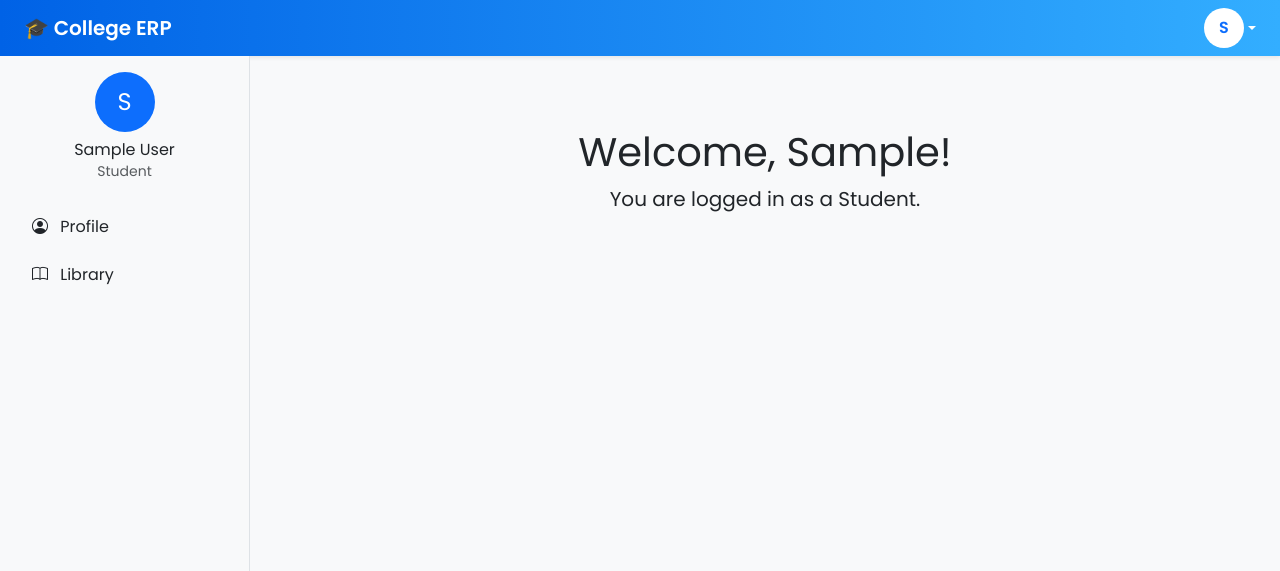
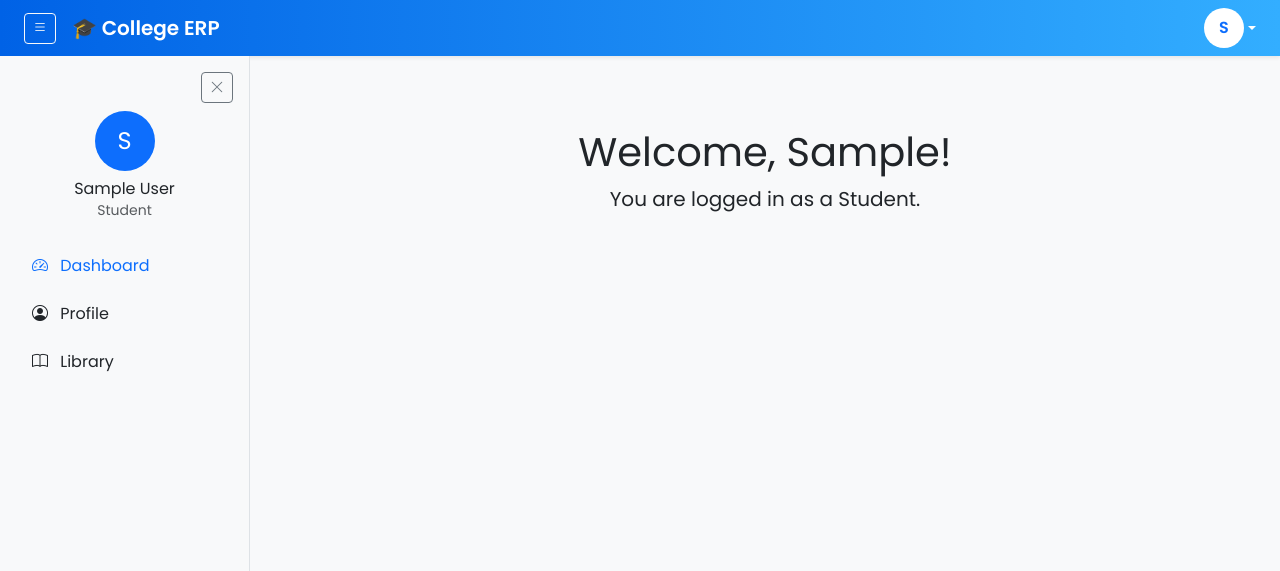
Before and after one commit to Ritesh-Dhekane/college_erp_project, a Django app: page /dashboard/admin/ in a window 1280 px wide. Shown: the top 571 px of the page. Run offline with Django 5.2, Linux system fonts and the light colour scheme; the visitor is signed in with stand-in values (Sample User, id 1).

Commit message:
Add Dashboard routing in sidebar along with collpse button for sidebar

```diff
--- a/college_erp/core/templates/base.html
+++ b/college_erp/core/templates/base.html
@@ -43,43 +43,45 @@
 </head>
 
 <body>
+
 <!-- Navbar -->
 <nav class="navbar navbar-expand-lg navbar-dark bg-gradient-primary shadow-sm">
   <div class="container-fluid d-flex justify-content-between align-items-center px-4">
-      <!-- Left: Logo + Project Name -->
+    <div class="d-flex align-items-center">
+      {% if request.user.is_authenticated %}
+        <!-- Sidebar reopen button (visible on md+ screens) -->
+        <button id="sidebarReopenBtn" class="btn btn-outline-light btn-sm me-3 d-none d-md-inline-flex align-items-center" type="button" aria-label="Open sidebar">
+          <i class="bi bi-list"></i>
+        </button>
+      {% endif %}
+
+      <!-- Logo + Project Name -->
       <a class="navbar-brand fw-bold d-flex align-items-center" href="{% url 'core:home' %}">
         🎓 College ERP
       </a>
+    </div>
 
     <!-- Right: Profile / Login-Register -->
-      <div>
+    <div class="d-flex align-items-center">
       {% if request.user.is_authenticated %}
         <!-- Profile dropdown -->
         <div class="dropdown">
           <a class="d-flex align-items-center text-white text-decoration-none dropdown-toggle" href="#" role="button"
             id="profileDropdown" data-bs-toggle="dropdown" aria-expanded="false">
-            <div class="rounded-circle bg-white text-primary d-flex justify-content-center align-items-center" style="
-                                    width: 40px;
-                                    height: 40px;
-                                    font-weight: 600;
-                                ">
+            <div class="rounded-circle bg-white text-primary d-flex justify-content-center align-items-center"
+                 style="width: 40px; height: 40px; font-weight: 600;">
               {{ request.user.first_name|first|upper }}
             </div>
           </a>
           <ul class="dropdown-menu dropdown-menu-end" aria-labelledby="profileDropdown">
             <li class="dropdown-item-text fw-bold">
-              {{ request.user.first_name }} {{
-              request.user.last_name }}
+              {{ request.user.first_name }} {{ request.user.last_name }}
             </li>
             <li class="dropdown-item-text text-muted">
               {{ request.user.role|capfirst }}
             </li>
-            <li>
-              <hr class="dropdown-divider" />
-            </li>
-            <li>
-              <a class="dropdown-item" href="{% url 'core:logout' %}">Logout</a>
-            </li>
+            <li><hr class="dropdown-divider" /></li>
+            <li><a class="dropdown-item" href="{% url 'core:logout' %}">Logout</a></li>
           </ul>
         </div>
       {% else %}
@@ -90,6 +92,8 @@
     </div>
   </div>
 </nav>
+
+
 
   <div class="d-flex flex-grow-1 position-relative">
 
@@ -151,5 +155,54 @@
     handleResize();
   });
 </script>
+<script>
+  document.addEventListener("DOMContentLoaded", function () {
+    const sidebarMenu = document.getElementById("sidebarMenu");
+    const sidebar = sidebarMenu ? sidebarMenu.closest("nav") : null;
+    const reopenBtn = document.getElementById("sidebarReopenBtn");
+
+    if (!sidebarMenu || !sidebar) return;
+
+    function getCollapse() {
+      return bootstrap.Collapse.getOrCreateInstance(sidebarMenu, { toggle: false });
+    }
+
+    // Reopen button for desktop
+    if (reopenBtn) {
+      reopenBtn.addEventListener("click", function (e) {
+        e.preventDefault();
+        getCollapse().show();
+        sidebar.classList.remove("sidebar-collapsed");
+      });
+    }
+
+    // Resize handling for mobile floating sidebar
+    function handleResize() {
+      if (window.innerWidth <= 768) {
+        sidebar.classList.add("sidebar-float");
+        sidebar.classList.remove("sidebar-static");
+        if (sidebarMenu.classList.contains("show")) {
+          const collapseInstance = bootstrap.Collapse.getOrCreateInstance(sidebarMenu);
+          collapseInstance.hide();
+        }
+      } else {
+        sidebar.classList.remove("sidebar-float");
+        sidebar.classList.add("sidebar-static");
+      }
+    }
+
+    // Auto-close sidebar on mobile link click
+    sidebar.addEventListener("click", function (e) {
+      if (window.innerWidth <= 768 && e.target.closest("a.nav-link")) {
+        const collapseInstance = bootstrap.Collapse.getOrCreateInstance(sidebarMenu);
+        collapseInstance.hide();
+      }
+    });
+
+    window.addEventListener("resize", handleResize);
+    handleResize();
+  });
+</script>
+
 
 </html>
--- a/college_erp/core/templates/sidebar.html
+++ b/college_erp/core/templates/sidebar.html
@@ -1,25 +1,28 @@
 {% comment %}
 Dynamic sidebar for logged-in users.
 - Full height
-- Collapsible on small screens via hamburger
+- Collapsible on small screens
 - Role-based menu
-- Safe: does not crash if URLs are not yet implemented
 {% endcomment %}
 
 {% if request.user.is_authenticated %}
-<nav class="sidebar d-flex flex-column flex-shrink-0 bg-light vh-100 p-3 border-end d-none d-md-flex" style="width: 250px;">
+<nav id="appSidebar" class="sidebar d-flex flex-column flex-shrink-0 bg-light vh-100 p-3 border-end d-none d-md-flex"
+  style="width: 250px;">
 
-
-  <!-- Hamburger for small screens -->
-  <button class="btn btn-primary d-md-none mb-3" type="button" data-bs-toggle="collapse" data-bs-target="#sidebarMenu">
-    <i class="bi bi-list"></i>
-  </button>
+  <!-- Desktop Close Button (visible md+) -->
+  <div class="d-flex justify-content-end mb-2">
+    <button id="sidebarCloseBtn" class="btn btn-sm btn-outline-secondary d-none d-md-inline-flex" type="button"
+      aria-label="Close sidebar">
+      <i class="bi bi-x-lg"></i>
+    </button>
+  </div>
 
   <div class="collapse d-md-block" id="sidebarMenu">
 
     <!-- Profile circle -->
     <div class="mb-4 text-center">
-      <div class="rounded-circle bg-primary text-white d-flex justify-content-center align-items-center mx-auto" style="width:60px; height:60px; font-size:1.5rem;">
+      <div class="rounded-circle bg-primary text-white d-flex justify-content-center align-items-center mx-auto"
+        style="width:60px; height:60px; font-size:1.5rem;">
         {{ request.user.first_name|first|upper }}
       </div>
       <h6 class="mt-2 mb-0">{{ request.user.first_name }} {{ request.user.last_name }}</h6>
@@ -28,9 +31,52 @@ Dynamic sidebar for logged-in users.
 
     <!-- Menu -->
     <ul class="nav nav-pills flex-column mb-auto">
-      <!-- Common -->
+
+      {# Dashboard (role-aware) #}
       <li class="nav-item mb-2">
-      <a href="{% url 'core:profile' %}" class="nav-link text-dark">
+        {% if user.role == 'student' %}
+        <a href="{% url 'core:student_dashboard' %}"
+          class="nav-link {% if '/dashboard/student/' in request.path %}active{% endif %}">
+          <i class="bi bi-speedometer2 me-2"></i> Dashboard
+        </a>
+
+        {% elif user.role == 'librarian' %}
+        <a href="{% url 'core:librarian_dashboard' %}"
+          class="nav-link {% if '/dashboard/librarian/' in request.path %}active{% endif %}">
+          <i class="bi bi-speedometer2 me-2"></i> Dashboard
+        </a>
+
+        {% elif user.role == 'teacher' %}
+        <a href="{% url 'core:teacher_dashboard' %}"
+          class="nav-link {% if '/dashboard/teacher/' in request.path %}active{% endif %}">
+          <i class="bi bi-speedometer2 me-2"></i> Dashboard
+        </a>
+
+        {% elif user.role == 'admin' %}
+        <a href="{% url 'core:admin_dashboard' %}"
+          class="nav-link {% if '/dashboard/admin/' in request.path %}active{% endif %}">
+          <i class="bi bi-speedometer2 me-2"></i> Dashboard
+        </a>
+
+        {% elif user.role == 'clerk' %}
+        <a href="{% url 'core:clerk_dashboard' %}"
+          class="nav-link {% if '/dashboard/clerk/' in request.path %}active{% endif %}">
+          <i class="bi bi-speedometer2 me-2"></i> Dashboard
+        </a>
+
+        {% else %}
+        {# Fallback: generic dashboard route if role unknown #}
+        <a href="{% url 'core:dashboard' %}" class="nav-link {% if '/dashboard/' == request.path %}active{% endif %}">
+          <i class="bi bi-speedometer2 me-2"></i> Dashboard
+        </a>
+        {% endif %}
+      </li>
+
+
+
+      <!-- Profile -->
+      <li class="nav-item mb-2">
+        <a href="{% url 'core:profile' %}" class="nav-link text-dark">
           <i class="bi bi-person-circle me-2"></i> Profile
         </a>
       </li>
@@ -38,7 +84,8 @@ Dynamic sidebar for logged-in users.
       <!-- Role-specific -->
       {% if request.user.role == 'student' %}
       <li class="nav-item mb-2">
-        <a class="nav-link text-dark" data-bs-toggle="collapse" href="#libraryMenuStudent" role="button" aria-expanded="false" aria-controls="libraryMenuStudent">
+        <a class="nav-link text-dark" data-bs-toggle="collapse" href="#libraryMenuStudent" role="button"
+          aria-expanded="false" aria-controls="libraryMenuStudent">
           <i class="bi bi-book me-2"></i> Library
         </a>
         <div class="collapse" id="libraryMenuStudent">
@@ -49,32 +96,33 @@ Dynamic sidebar for logged-in users.
           </ul>
         </div>
       </li>
+
       {% elif request.user.role == 'librarian' %}
       {% url 'core:books_list' as books_list_url %}
       {% url 'core:books_add' as books_add_url %}
       {% url 'core:all_book_issue_history' as issues_history_url %}
       <li class="nav-item mb-2">
-        <a class="nav-link text-dark d-flex justify-content-between align-items-center" data-bs-toggle="collapse" href="#libraryMenuLibrarian" role="button" aria-controls="libraryMenuLibrarian" aria-expanded="{% if request.path == books_list_url or request.path == books_add_url or request.path == issues_history_url %}true{% else %}false{% endif %}">
+        <a class="nav-link text-dark d-flex justify-content-between align-items-center" data-bs-toggle="collapse"
+          href="#libraryMenuLibrarian" role="button" aria-controls="libraryMenuLibrarian"
+          aria-expanded="{% if request.path == books_list_url or request.path == books_add_url or request.path == issues_history_url %}true{% else %}false{% endif %}">
           <span><i class="bi bi-book me-2"></i> Library</span>
-          <i class="bi {% if request.path == books_list_url or request.path == books_add_url or request.path == issues_history_url %}bi-chevron-up{% else %}bi-chevron-down{% endif %}"></i>
+          <i
+            class="bi {% if request.path == books_list_url or request.path == books_add_url or request.path == issues_history_url %}bi-chevron-up{% else %}bi-chevron-down{% endif %}"></i>
         </a>
-        <div class="collapse {% if request.path == books_list_url or request.path == books_add_url or request.path == issues_history_url %}show{% endif %}" id="libraryMenuLibrarian">
+        <div
+          class="collapse {% if request.path == books_list_url or request.path == books_add_url or request.path == issues_history_url %}show{% endif %}"
+          id="libraryMenuLibrarian">
           <ul class="nav flex-column ms-3">
-            <li class="nav-item">
-              <a href="{{ books_list_url }}" class="nav-link text-dark">Available Books</a>
+            <li class="nav-item"><a href="{{ books_list_url }}" class="nav-link text-dark">Available Books</a></li>
+            <li class="nav-item"><a href="{{ issues_history_url }}" class="nav-link text-dark">Book Issue History</a>
             </li>
-            <li class="nav-item">
-              <a href="{{ issues_history_url }}" class="nav-link text-dark">Book Issue History</a>
-            </li>
-            <li class="nav-item">
-              <a href="{{ books_add_url }}" class="nav-link text-dark">Add Book</a>
-            </li>
-            <li class="nav-item">
-              <a href="{% url 'core:librarian_analytics' %}" class="nav-link text-dark">Analytics</a>
+            <li class="nav-item"><a href="{{ books_add_url }}" class="nav-link text-dark">Add Book</a></li>
+            <li class="nav-item"><a href="{% url 'core:librarian_analytics' %}" class="nav-link text-dark">Analytics</a>
             </li>
           </ul>
         </div>
       </li>
+
       {% elif request.user.role == 'teacher' %}
       <li class="nav-item mb-2">
         <a href="#" class="nav-link text-dark">
@@ -84,7 +132,7 @@ Dynamic sidebar for logged-in users.
       {% elif request.user.role == 'admin' %}
       <li class="nav-item mb-2">
         <a href="#" class="nav-link text-dark">
-          <i class="bi bi-speedometer2 me-2"></i> Admin Dashboard
+          <i class="bi bi-people me-2"></i> Admin Panel
         </a>
       </li>
       {% elif request.user.role == 'clerk' %}
@@ -94,8 +142,42 @@ Dynamic sidebar for logged-in users.
         </a>
       </li>
       {% endif %}
-
     </ul>
   </div>
 </nav>
+
+<script>
+  document.addEventListener('DOMContentLoaded', function () {
+    const sidebarMenuEl = document.getElementById('sidebarMenu');
+    const sidebarCloseBtn = document.getElementById('sidebarCloseBtn');
+    const appSidebar = document.getElementById('appSidebar');
+
+    function getCollapse() {
+      return bootstrap.Collapse.getOrCreateInstance(sidebarMenuEl, { toggle: false });
+    }
+
+    if (sidebarCloseBtn && sidebarMenuEl) {
+      sidebarCloseBtn.addEventListener('click', function (e) {
+        e.preventDefault();
+        getCollapse().toggle();
+        appSidebar.classList.toggle('sidebar-collapsed');
+      });
+    }
+
+    const style = document.createElement('style');
+    style.innerHTML = `
+      .sidebar-collapsed {
+        width: 0 !important;
+        min-width: 0 !important;
+        padding-left: 0 !important;
+        padding-right: 0 !important;
+        overflow: hidden;
+      }
+      .sidebar-collapsed .collapse {
+        display: none !important;
+      }
+    `;
+    document.head.appendChild(style);
+  });
+</script>
 {% endif %}
```
Lines whose indentation alone changed are shown as unchanged.
